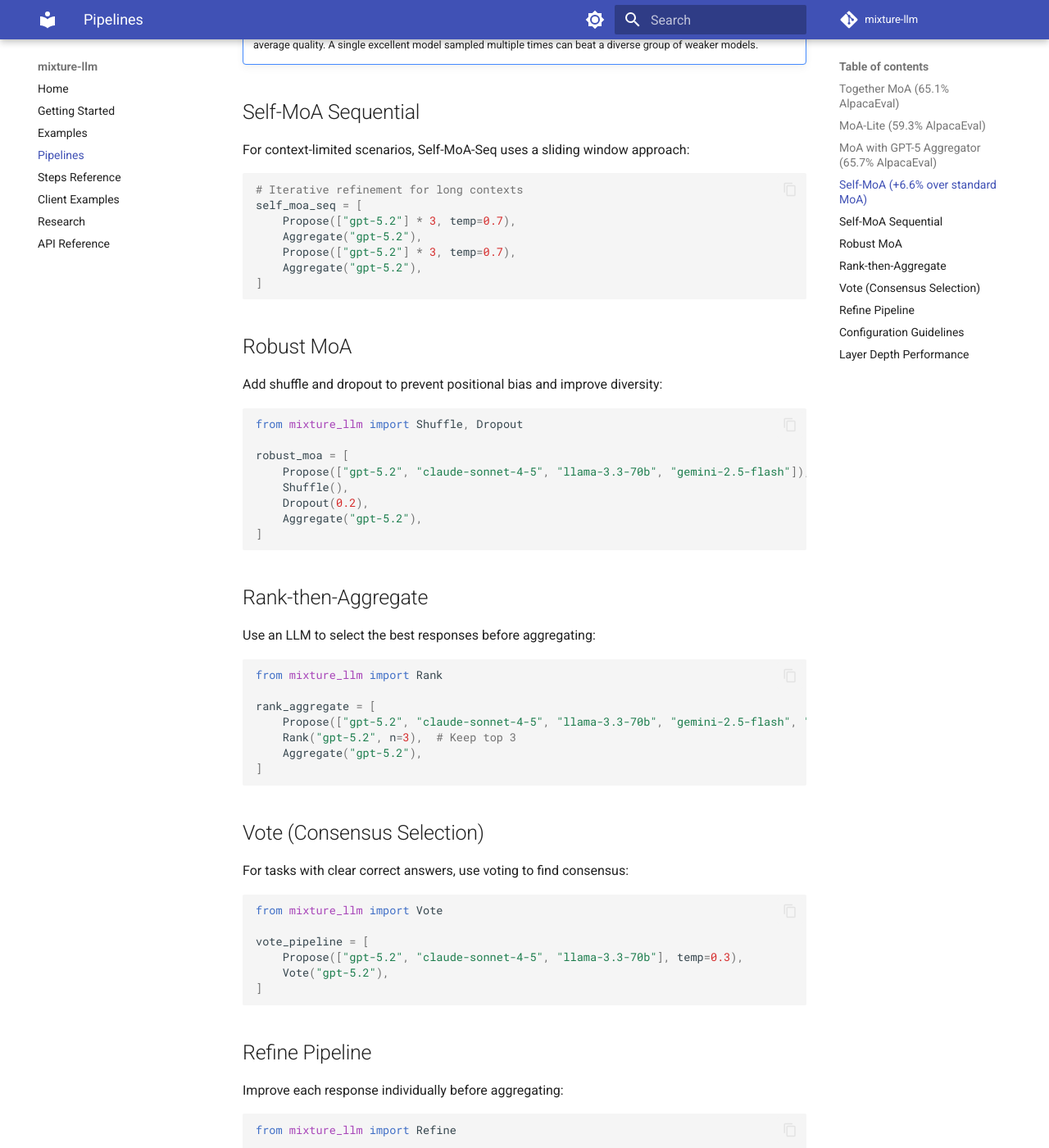
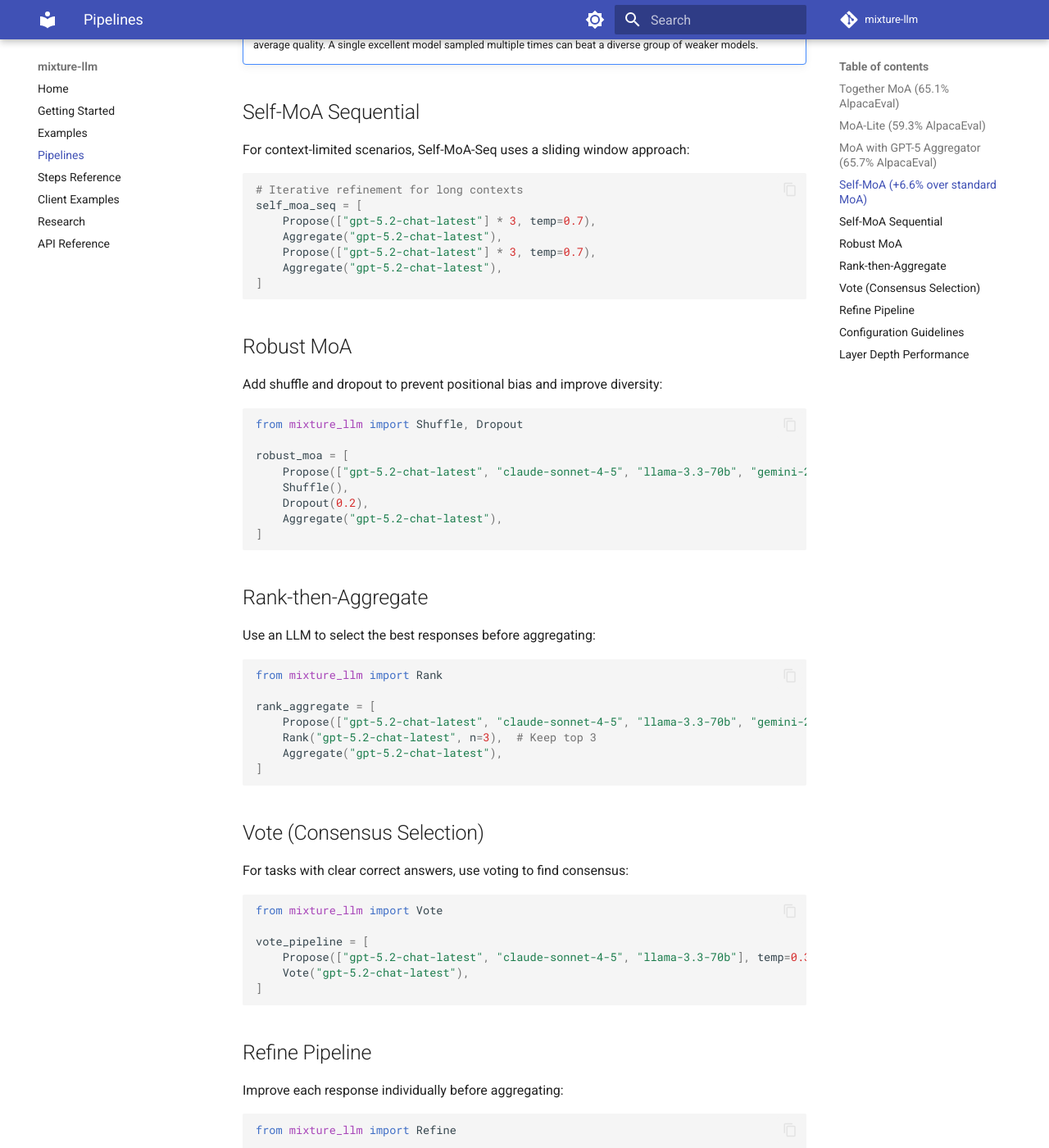
Before and after one commit to leonardosul/mixture-llm, an MkDocs documentation site: the page built from docs/pipelines.md, in a window 1280 px wide and 1400 px high, scrolled down 1853 px. Shown: the whole window at 82% size. Built offline with MkDocs 1.6.1 and Material for MkDocs 9.7.7, drawn with Linux system fonts in a browser that asks for light colours; comment, search, counter and statistics services are not loaded; some of the changed text lies outside the part shown.

Commit message:
fix: use gpt-5.2-chat-latest instead of gpt-5.2 reasoning model
GPT-5.2 is a reasoning model that may return empty message content
(only reasoning tokens). The gpt-5.2-chat-latest variant is the
"Instant" model designed for normal chat without reasoning, which
works correctly with the Chat Completions API.

Also fixes EXAMPLES.md to use correct model names.

````diff
--- a/docs/pipelines.md
+++ b/docs/pipelines.md
@@ -54,7 +54,7 @@ moa_gpt5 = [
     Propose(PROPOSERS, temp=0.7, max_tokens=512),
     Synthesize(PROPOSERS, temp=0.7, max_tokens=512),
     Synthesize(PROPOSERS, temp=0.7, max_tokens=512),
-    Aggregate("gpt-5.2"),
+    Aggregate("gpt-5.2-chat-latest"),
 ]
 ```
 
@@ -69,8 +69,8 @@ moa_gpt5 = [
 ```python
 # Same model, multiple samples via temperature
 self_moa = [
-    Propose(["gpt-5.2"] * 6, temp=0.7),
-    Aggregate("gpt-5.2"),
+    Propose(["gpt-5.2-chat-latest"] * 6, temp=0.7),
+    Aggregate("gpt-5.2-chat-latest"),
 ]
 ```
 
@@ -85,10 +85,10 @@ For context-limited scenarios, Self-MoA-Seq uses a sliding window approach:
 ```python
 # Iterative refinement for long contexts
 self_moa_seq = [
-    Propose(["gpt-5.2"] * 3, temp=0.7),
-    Aggregate("gpt-5.2"),
-    Propose(["gpt-5.2"] * 3, temp=0.7),
-    Aggregate("gpt-5.2"),
+    Propose(["gpt-5.2-chat-latest"] * 3, temp=0.7),
+    Aggregate("gpt-5.2-chat-latest"),
+    Propose(["gpt-5.2-chat-latest"] * 3, temp=0.7),
+    Aggregate("gpt-5.2-chat-latest"),
 ]
 ```
 
@@ -100,10 +100,10 @@ Add shuffle and dropout to prevent positional bias and improve diversity:
 from mixture_llm import Shuffle, Dropout
 
 robust_moa = [
-    Propose(["gpt-5.2", "claude-sonnet-4-5", "llama-3.3-70b", "gemini-2.5-flash"]),
+    Propose(["gpt-5.2-chat-latest", "claude-sonnet-4-5", "llama-3.3-70b", "gemini-2.5-flash"]),
     Shuffle(),
     Dropout(0.2),
-    Aggregate("gpt-5.2"),
+    Aggregate("gpt-5.2-chat-latest"),
 ]
 ```
 
@@ -115,9 +115,9 @@ Use an LLM to select the best responses before aggregating:
 from mixture_llm import Rank
 
 rank_aggregate = [
-    Propose(["gpt-5.2", "claude-sonnet-4-5", "llama-3.3-70b", "gemini-2.5-flash", "gpt-4.1-mini"]),
-    Rank("gpt-5.2", n=3),  # Keep top 3
-    Aggregate("gpt-5.2"),
+    Propose(["gpt-5.2-chat-latest", "claude-sonnet-4-5", "llama-3.3-70b", "gemini-2.5-flash", "gpt-4.1-mini"]),
+    Rank("gpt-5.2-chat-latest", n=3),  # Keep top 3
+    Aggregate("gpt-5.2-chat-latest"),
 ]
 ```
 
@@ -129,8 +129,8 @@ For tasks with clear correct answers, use voting to find consensus:
 from mixture_llm import Vote
 
 vote_pipeline = [
-    Propose(["gpt-5.2", "claude-sonnet-4-5", "llama-3.3-70b"], temp=0.3),
-    Vote("gpt-5.2"),
+    Propose(["gpt-5.2-chat-latest", "claude-sonnet-4-5", "llama-3.3-70b"], temp=0.3),
+    Vote("gpt-5.2-chat-latest"),
 ]
 ```
 
@@ -143,8 +143,8 @@ from mixture_llm import Refine
 
 refine_pipeline = [
     Propose(["gpt-4.1-mini", "claude-haiku-4", "llama-3.1-8b"]),
-    Refine(["gpt-5.2"]),  # GPT-5.2 improves each response
-    Aggregate("gpt-5.2"),
+    Refine(["gpt-5.2-chat-latest"]),  # GPT-5.2 improves each response
+    Aggregate("gpt-5.2-chat-latest"),
 ]
 ```
 
````
Also changed, not shown: README.md (+9 -9 lines), docs/clients.md (+1 -1 lines), docs/examples.md (+3 -3 lines), docs/getting-started.md (+3 -3 lines), docs/steps.md (+9 -9 lines), examples/EXAMPLES.md (+2 -2 lines), 2 other files.
